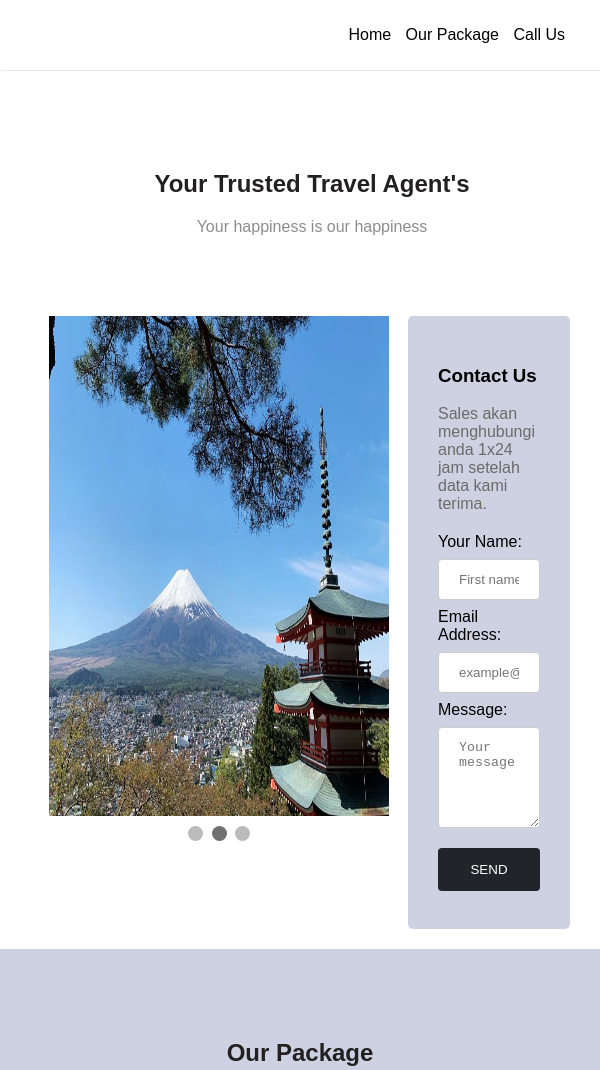
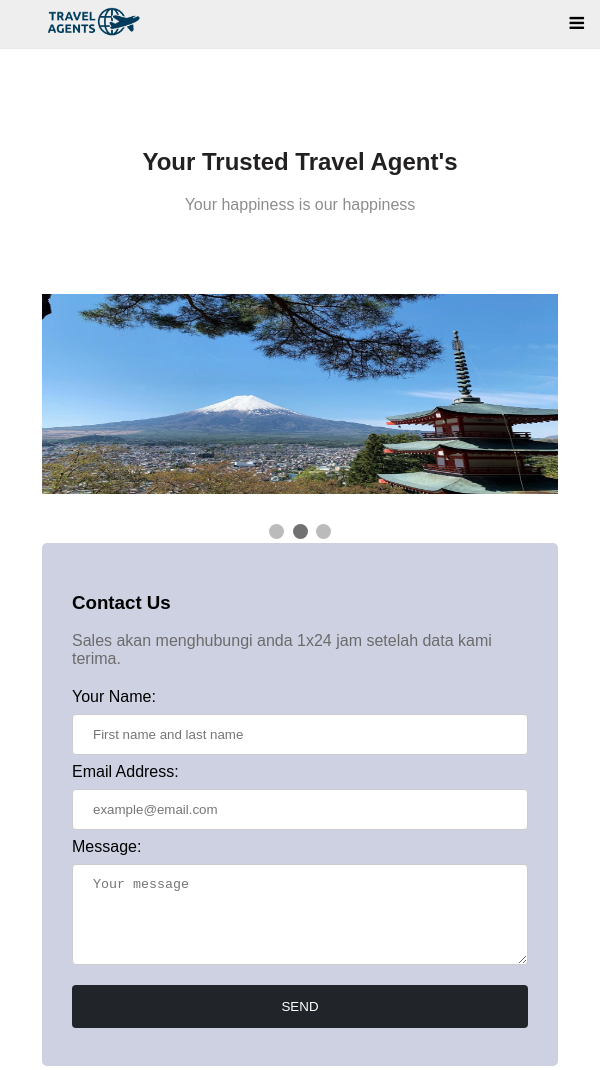
Before and after one commit to revou-fundamental-course/24-jul-23-nurfaizfy, a plain HTML site: page index.html in a window 600 px wide. Shown: the top 1070 px of the page. Drawn offline with Linux system fonts and the light colour scheme.

Commit message:
add sticky navbar and responsive page

```diff
--- a/css/style.css
+++ b/css/style.css
@@ -1,4 +1,7 @@
 /* CSS Style */
+* {
+    box-sizing: border-box;
+}
 
 body {
     margin: 0;
@@ -46,6 +49,18 @@ body {
 .row {
     display: flex;
     flex-wrap: wrap;
+    margin-top: calc(-1 * 0);
+    margin-right: calc(-0.5 * 1.5rem);
+    margin-left: calc(-0.5 * 1.5rem);
+}
+
+.row > * {
+    flex-shrink: 0;
+    width: 100%;
+    max-width: 100%;
+    padding-right: calc(1.5rem * 0.5);
+    padding-left: calc(1.5rem * 0.5);
+    margin-top: 0;
 }
 
 .col {
@@ -53,41 +68,93 @@ body {
 }
 
 .navbar {
-    background-color: #fff;
     overflow: hidden;
-    padding: 10px 0 10px 0;
-    margin: auto;
-    box-shadow: 1px 0.1px #333;
+    background-color: #eeeeee;
+    box-shadow: 0px 0.1px #333;
+    padding: 10px 0px 10px 0px;
+    z-index: 999;
 }
 
-ul.nav-menu {
-    list-style: none;
-    float: right;
+@media screen and (min-width: 600px) {
+    .navbar.sticky {
+        position: fixed;
+        top: 0;
+        width: 100%;
+    }
 }
 
-ul.nav-menu li {
+.navbar .logo {
+    height: 40px;
+    float: left;
+}
+
+.navbar ul {
+    float: right;
+    list-style: none;
+}
+
+.navbar li {
     display: inline;
     padding: 0;
 }
 
-ul.nav-menu li a {
+.navbar a {
     color: #000;
+    text-align: center;
+    padding: 14px 16px;
     text-decoration: none;
-    padding: 5px;
+    font-size: 17px;
 }
 
-#header {
+.navbar .icon {
+    display: none;
+    color: #000;
+}
+
+@media screen and (max-width: 600px) {
+    .navbar {
+        padding: 0;
+    }
+    .navbar ul {display: none;}
+    .navbar a.icon {
+        float: right;
+        display: block;
+    }
+}
+
+@media screen and (max-width: 600px) {
+    .navbar.responsive .logo {display: none;}
+    .navbar.responsive {position: relative;}
+    .navbar.responsive .icon {
+        position: absolute;
+        right: 0;
+        top: 0;
+    }
+    .navbar.responsive ul {
+        float: none;
+        display: block;
+        text-align: left;
+    }
+    .navbar.responsive li {
+        float: none;
+        display: block;
+        text-align: left;
+        margin-bottom: 20px;
+    }
+}
+
+#top {
     text-align: center;
     padding: 50px;
     margin-top: 30px;
     margin-bottom: 30px;
 }
 
-#header .title {
+#top .title {
     color: #222020;
 }
 
-#header .subtitle {
+#top .subtitle {
     color: #8d8d8d;
 }
 
@@ -106,8 +173,24 @@ ul.nav-menu li a {
     width: 30%;
 }
 
+@media screen and (max-width: 600px) {
+    #content .top-section .left {
+        flex: 0 0 auto;
+        width: 100%;
+    }
+
+    #content .top-section .right {
+        flex: 0 0 auto;
+        width: 100%;
+    }
+
+    .col {
+        flex: 0 0 auto;
+        width: 100%;
+    }
+}
+
 .slider-container {
-    width: 90%;
     margin-left: auto;
     margin-right: auto;
 }
@@ -124,6 +207,15 @@ ul.nav-menu li a {
     position: absolute;
     top: 0;
     left: 0;
+}
+
+@media screen and (max-width: 600px) {
+    .slider {
+        height: 230px;
+    }
+    .slider img {
+        height: 200px;
+    }
 }
 
 .slider img:first-child {
@@ -235,5 +327,5 @@ input[type=submit] {
     text-align: center;
     background-color: #111;
     color: #fff;
-    padding: 10px;
+    padding: 5px;
 }
--- a/index.html
+++ b/index.html
@@ -3,20 +3,26 @@
     <head>
         <title>Travel Agent - RevoU Course</title>
         <meta name="viewport" content="width=device-width, initial-scale=1.0">
+        <link rel="icon" type="image/x-icon" href="images/logo.png">
         <link rel="stylesheet" href="css/style.css">
+        <link rel="stylesheet" href="https://cdnjs.cloudflare.com/ajax/libs/font-awesome/4.7.0/css/font-awesome.min.css">
     </head>
     <body>
         <nav class="navbar" id="navbar">
             <div class="container">
-                <ul class="nav-menu">
-                    <li><a id="home" class="nav-link" href="#header">Home</a></li>
-                    <li><a id="package" class="nav-link" href="#package-section">Our Package</a></li>
-                    <li><a id="call-us" class="nav-link" href="#content">Call Us</a></li>
+                <img src="images/logo-landscape.png" alt="Logo" class="logo">
+                <ul>
+                    <li><a href="#top">Home</a></li>
+                    <li><a href="#package-section">Our Package</a></li>
+                    <li><a href="#contact-us">Contact Us</a></li>
                 </ul>
             </div>
+            <a href="javascript:void(0);" class="icon" onclick="toggleNavbar()">
+                <i class="fa fa-bars"></i>
+            </a>
         </nav>
 
-        <section id="header">
+        <section id="top">
             <div class="container">
                 <h1 class="title">Your Trusted Travel Agent's</h1>
                 <span class="subtitle">Your happiness is our happiness</span>
@@ -89,7 +95,7 @@
                         </div>
                     </div>
 
-                    <div class="row" style="margin-top: 50px">
+                    <div class="row">
                         <div class="col">
                             <div class="package-item">
                                 <h3 class="title">Paris</h3>
--- a/js/script.js
+++ b/js/script.js
@@ -22,3 +22,32 @@ function changeSlide(n) {
     imgs[currentImg].style.opacity = 1;
     dots[currentImg].className += ' active';
 }
+
+/* Toggle mobile navigation */
+function toggleNavbar() {
+  var x = document.getElementById("navbar");
+    /*if (x.className === "navbar") {
+      x.className += " responsive";
+    } else {
+      x.className = "navbar";
+    }*/
+    if (x.classList.contains("responsive")) {
+      x.classList.remove("responsive");
+    } else {
+      x.classList.add("responsive");
+    }
+}
+
+/* Sticky navigation */
+window.onscroll = function() {stickyNavbar()};
+
+var navbar = document.getElementById("navbar");
+var sticky = navbar.offsetTop;
+
+function stickyNavbar() {
+  if (window.pageYOffset >= sticky) {
+    navbar.classList.add("sticky")
+  } else {
+    navbar.classList.remove("sticky");
+  }
+}
```
Also changed, not shown: images/logo-landscape.png (added), images/logo.png (added).
